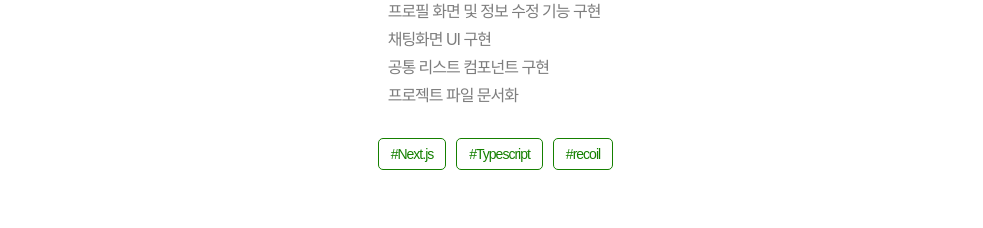
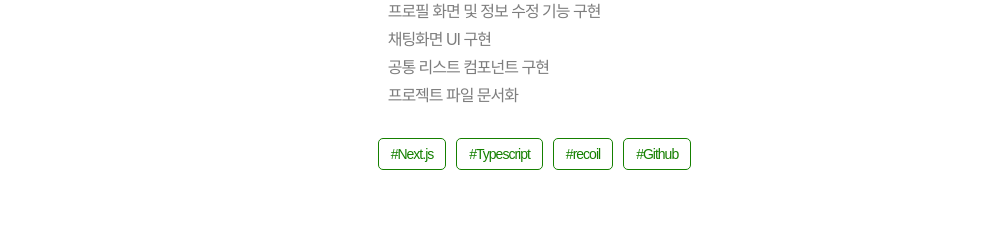
Before and after one commit to seraleedev/resume, a React (Create React App) app: page / in a window 1280 px wide. Shown: the part 1560-1788 px from the top of the page, without its empty margins (109-1092 px from the left). Built offline with nearby package versions, Linux system fonts and the light colour scheme; a web font is replaced by a local one.

Commit message:
[내용 수정]기술 스택 내용 통일

```diff
--- a/src/data/static.ts
+++ b/src/data/static.ts
@@ -81,7 +81,7 @@ export const careerData: ICareerData[] = [
     work: "UI 신규 개발",
     role: "인턴",
     description: `앱 내 채팅 기능으로 간편하게 출차를 요청하는 서비스 '플리지' 홈페이지 화면 개발을 담당했습니다.웹 퍼블리싱 경험을 바탕으로 UI 구현 및 공통 디자인 컴포넌트 구조 설계에 집중하였으며, 기존 팀원들이 작업 내역과 변경 히스토리를 쉽게 확인할 수 있도록 프로젝트 파일 문서화 작업을 추가로 수행했습니다.`,
-    techs: ["Next.js", "Typescript", "recoil"],
+    techs: ["Next.js", "Typescript", "recoil", "Github"],
     projectList: [
       {
         title: "플리지 홈페이지 개발",
```
